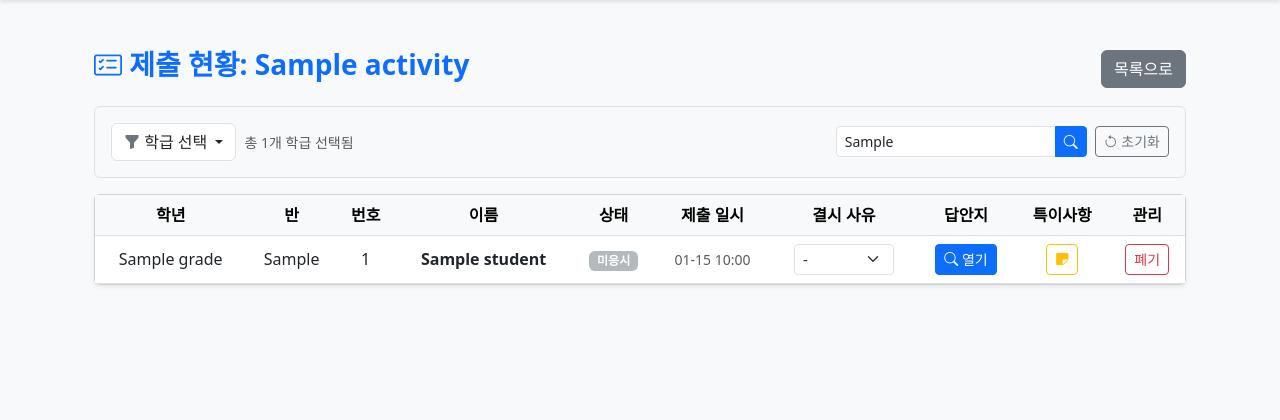
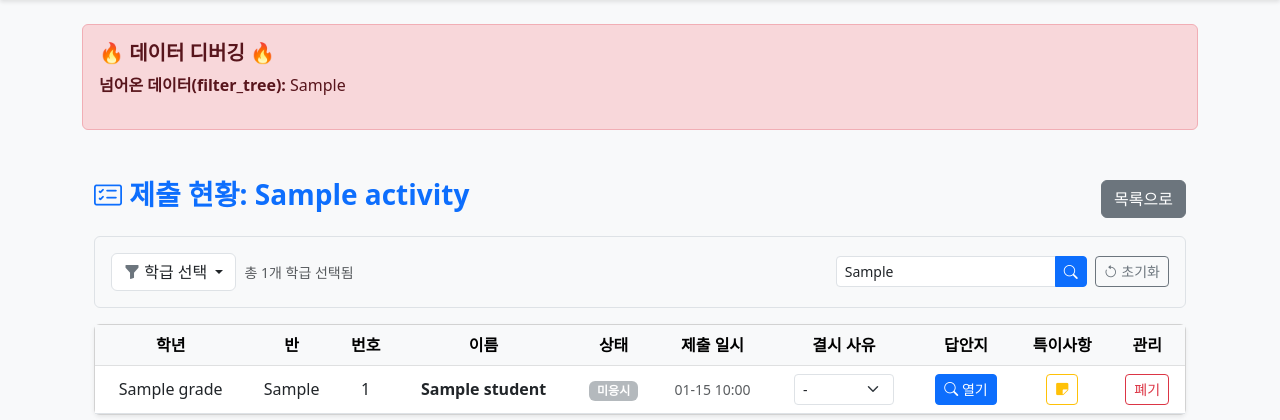
Before and after one commit to ijassper/Metaschool, a Django app: template templates/activities/activity_result.html in a window 1280 px wide. Shown: the part 57-477 px from the top of the page. Run offline with Django 4.2, Linux system fonts and the light colour scheme; the template is opened without the code that fills it: most values are stand-ins (such as "Sample title", 1, 10 or a date in 2020).

Commit message:
디버깅 코드 html

```diff
--- a/templates/activities/activity_result.html
+++ b/templates/activities/activity_result.html
@@ -1,6 +1,11 @@
 {% extends 'base.html' %}
 
 {% block content %}
+<!-- ★ [디버깅용] 데이터 확인 박스 (나중에 지우세요) -->
+<div class="alert alert-danger text-break">
+    <h5 class="fw-bold">🔥 데이터 디버깅 🔥</h5>
+    <p><strong>넘어온 데이터(filter_tree):</strong> {{ filter_tree }}</p>
+</div>
 <div class="container mt-5 mb-5">
     <div class="d-flex justify-content-between align-items-center mb-3">
         <h3 class="fw-bold text-primary"><i class="bi bi-card-checklist"></i> 제출 현황: {{ activity.title }}</h3>
```
